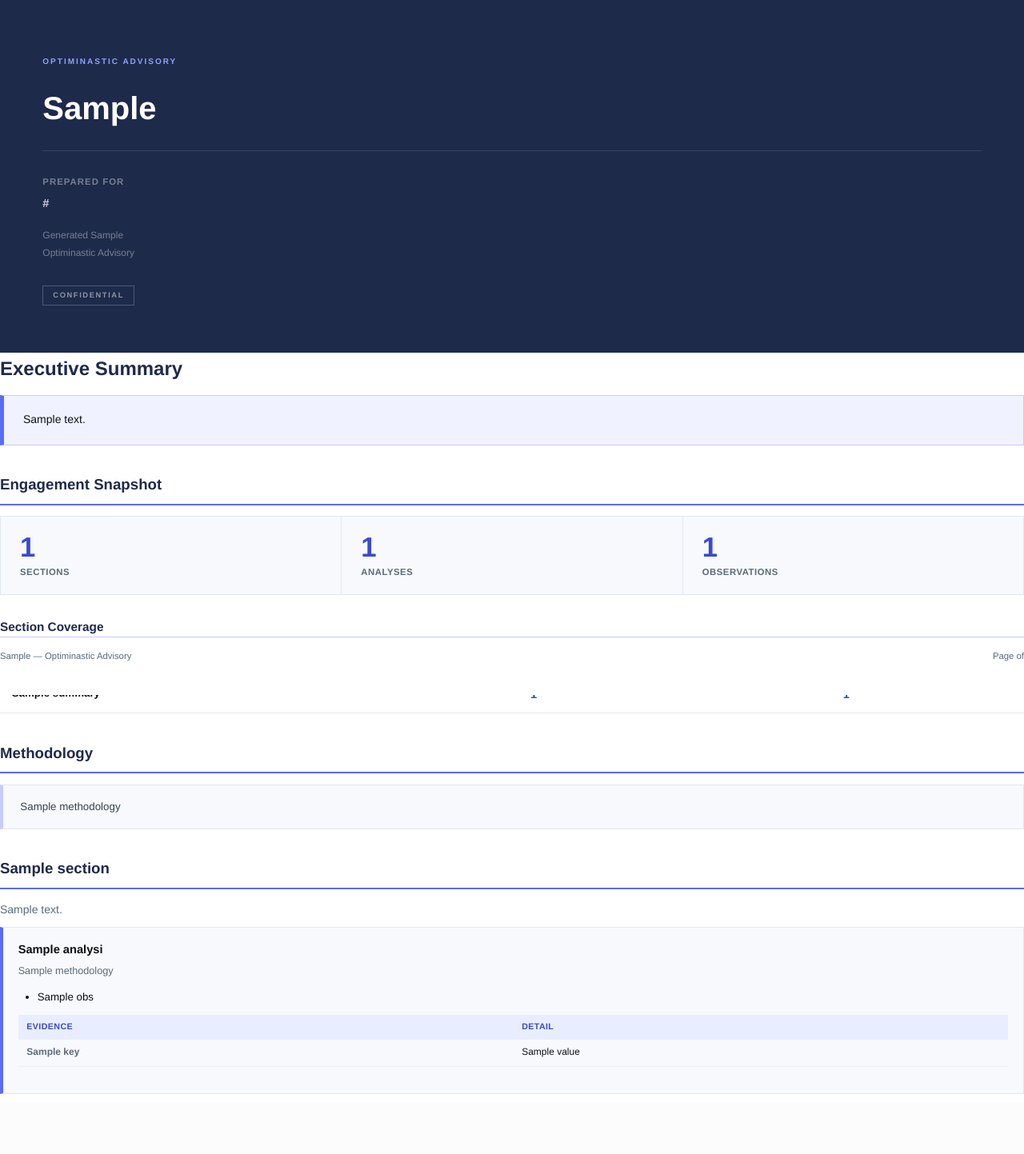
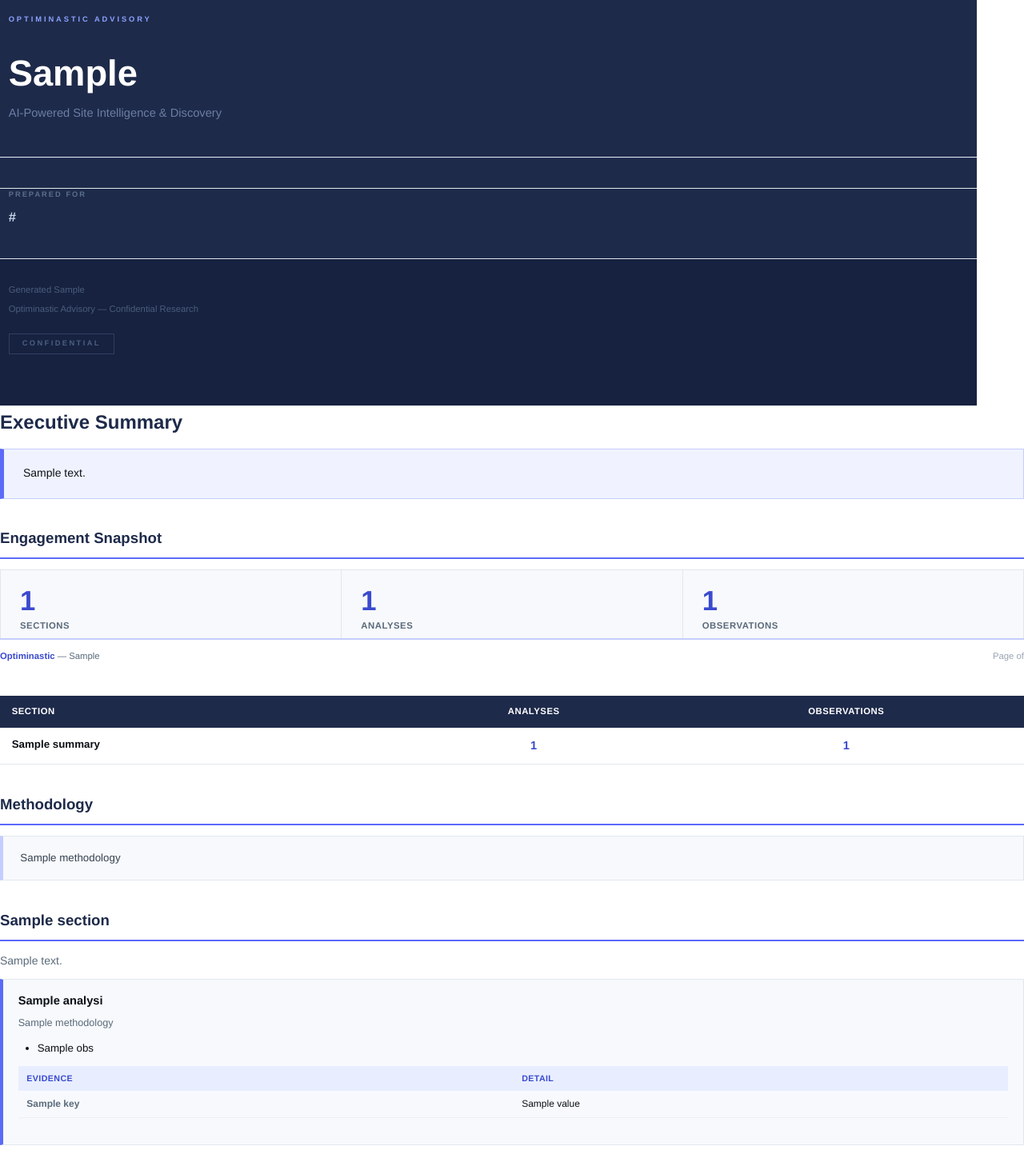
Before and after one commit to tech3-design/discover-engine, a Python web app: template app/templates/report.html in a window 1280 px wide; the page is wider, and only the part inside the window is pictured. Shown: that part at 80% size. Before the commit the page ends 1368 px from the top of that part, so only its background shows below. Run offline with Jinja, Linux system fonts and the light colour scheme; the template is opened without the code that fills it: most values are stand-ins (such as "Sample title", 1, 10 or a date in 2020).

Commit message:
solving bug

```diff
--- a/app/templates/report.html
+++ b/app/templates/report.html
@@ -6,7 +6,7 @@
   <style>
     @page {
       size: A4;
-      margin: 40pt 44pt 64pt 44pt;
+      margin: 40pt 44pt 56pt 44pt;
     }
 
     body {
@@ -18,85 +18,141 @@
       padding: 0;
     }
 
-    /* ── Repeating Page Footer ── */
+    /* ─────────────────────────────────────────────
+       REPEATING PAGE FOOTER
+       Moved to end of <body> so its in-flow render
+       does not appear before the cover.
+       position:fixed keeps it on every page.
+    ───────────────────────────────────────────── */
     .page-footer {
       position: fixed;
-      bottom: -52pt;
-      left: -44pt;
-      right: -44pt;
-      height: 44pt;
-      border-top: 1pt solid #C5CDFF;
+      bottom: -44pt;     /* 56pt bottom margin - 44pt footer height = 12pt from page edge */
+      left:   -44pt;     /* bleed into left margin */
+      right:  -44pt;     /* bleed into right margin */
+      height: 36pt;
       background-color: #ffffff;
-      padding: 10pt 44pt 0 44pt;
+      border-top: 1.5pt solid #C5CDFF;
+      padding: 8pt 44pt 0 44pt;
     }
-    .footer-table {
+    .footer-table { width: 100%; border: none; margin: 0; }
+    .footer-table td {
+      border: none; padding: 0;
+      font-size: 8.5pt; color: #5A6A7A; vertical-align: middle;
+    }
+    .footer-brand { font-weight: 600; color: #3A4ACF; }
+
+    /* ─────────────────────────────────────────────
+       COVER — table layout so xhtml2pdf renders ONE
+       solid background block, not fragmented boxes.
+       Child elements use padding-bottom, never margin,
+       to avoid white margin gaps.
+    ───────────────────────────────────────────── */
+
+    /* Accent strip: negative margins bleed to page edges */
+    .cover-accent-strip {
+      background-color: #5B6BF8;
+      height: 5pt;
+      margin: -40pt -44pt 0 -44pt;
+      padding: 0;
+      font-size: 0;
+      line-height: 0;
+    }
+
+    /* Main cover block — table approach for reliable bg rendering */
+    .cover-table {
       width: 100%;
-      border: none;
+      border-collapse: collapse;
+      margin: 0 -44pt;
+    }
+    .cover-main-cell {
+      background-color: #1E2A4A;
+      padding: 48pt 52pt 0 52pt;
+      vertical-align: top;
+    }
+    .cover-bottom-cell {
+      background-color: #172140;
+      padding: 22pt 52pt 48pt 52pt;
+      vertical-align: top;
+    }
+
+    /* Cover typography — padding-bottom for spacing, never margin */
+    .cover-eyebrow {
+      font-size: 7pt;
+      font-weight: 700;
+      letter-spacing: 2.2pt;
+      text-transform: uppercase;
+      color: #8BA3FF;
+      padding: 0 0 26pt 0;
       margin: 0;
     }
-    .footer-table td {
-      border: none;
-      padding: 0;
-      font-size: 8.5pt;
-      color: #5A6A7A;
-      vertical-align: middle;
-    }
-
-    /* ── Cover ── */
-    .cover {
-      background-color: #1E2A4A;
-      padding: 52pt 40pt 44pt 40pt;
-    }
-    .cover-eyebrow {
-      font-size: 7.5pt;
-      font-weight: 700;
-      letter-spacing: 1.5pt;
-      text-transform: uppercase;
-      color: #8BA3FF;
-      margin: 0 0 20pt 0;
-    }
     .cover-title {
-      font-size: 30pt;
+      font-size: 34pt;
       font-weight: 700;
       color: #ffffff;
-      line-height: 1.15;
-      margin: 0 0 10pt 0;
+      line-height: 1.12;
+      padding: 0 0 8pt 0;
+      margin: 0;
     }
-    .cover-divider {
-      border: none;
-      border-top: 1pt solid rgba(255,255,255,0.12);
-      margin: 22pt 0;
+    .cover-subtitle {
+      font-size: 11pt;
+      color: #6B7EA3;
+      font-weight: 400;
+      padding: 0 0 32pt 0;
+      margin: 0;
     }
-    .cover-for-label {
-      font-size: 8.5pt;
-      color: rgba(255,255,255,0.4);
+    /* Divider using a table row with border instead of <hr> */
+    .cover-rule-cell {
+      background-color: #1E2A4A;
+      border-bottom: 1pt solid #2A3B5E;
+      padding: 0;
+      height: 0;
+      font-size: 0;
+      line-height: 0;
+    }
+    .cover-spacer-cell {
+      background-color: #1E2A4A;
+      height: 28pt;
+      padding: 0;
+      font-size: 0;
+      line-height: 0;
+    }
+    .cover-for-cell {
+      background-color: #1E2A4A;
+      padding: 0 52pt 0 52pt;
+      vertical-align: top;
+    }
+    .cover-label {
+      font-size: 7pt;
+      color: #5A6F8C;
       text-transform: uppercase;
-      letter-spacing: 0.8pt;
+      letter-spacing: 1.5pt;
       font-weight: 700;
-      margin: 0 0 4pt 0;
+      padding: 0 0 5pt 0;
+      margin: 0;
     }
     .cover-url {
-      font-size: 11pt;
-      color: rgba(255,255,255,0.8);
+      font-size: 12.5pt;
+      color: #C8D5E8;
       font-weight: 600;
-      margin: 0 0 14pt 0;
       word-break: break-all;
+      padding: 0 0 28pt 0;
+      margin: 0;
     }
     .cover-meta {
-      font-size: 9pt;
-      color: rgba(255,255,255,0.4);
-      margin: 2pt 0;
+      font-size: 8.5pt;
+      color: #4A5E7A;
+      padding: 0 0 4pt 0;
+      margin: 0;
     }
     .cover-badge {
       display: inline-block;
-      border: 1pt solid rgba(255,255,255,0.22);
-      color: rgba(255,255,255,0.5);
+      border: 1pt solid #2E4060;
+      color: #4A6080;
       font-size: 7pt;
       font-weight: 700;
-      letter-spacing: 1.2pt;
+      letter-spacing: 1.8pt;
       text-transform: uppercase;
-      padding: 3pt 9pt;
-      margin-top: 20pt;
+      padding: 3pt 12pt;
     }
 
     /* ── Headings ── */
@@ -122,9 +178,7 @@
       margin: 18pt 0 7pt 0;
       padding: 0;
     }
-    p {
-      margin: 0 0 8pt 0;
-    }
+    p { margin: 0 0 8pt 0; }
 
     /* ── Executive Summary ── */
     .exec-summary {
@@ -139,9 +193,6 @@
     }
 
     /* ── Stats Snapshot ── */
-    .stats-table {
-      margin: 8pt 0 20pt 0;
-    }
     .stat-value {
       font-size: 26pt;
       font-weight: 700;
@@ -163,7 +214,7 @@
       width: 33%;
     }
 
-    /* ── Tables (shared) ── */
+    /* ── Tables ── */
     table {
       width: 100%;
       border-collapse: collapse;
@@ -186,9 +237,7 @@
       vertical-align: top;
       color: #0D1117;
     }
-    .row-even td {
-      background-color: #F7F9FC;
-    }
+    .row-even td { background-color: #F7F9FC; }
 
     /* ── Methodology ── */
     .methodology-block {
@@ -265,12 +314,8 @@
       color: #5A6A7A;
       font-weight: 600;
     }
-    .evidence-table td:last-child {
-      width: 72%;
-    }
-    .evidence-row-even td {
-      background-color: #F0F4FF;
-    }
+    .evidence-table td:last-child { width: 72%; }
+    .evidence-row-even td { background-color: #F0F4FF; }
     .evidence-truncated {
       font-size: 8.5pt;
       color: #5A6A7A;
@@ -293,39 +338,54 @@
 </head>
 <body>
 
-  <!-- ── Repeating Page Footer ── -->
-  <div class="page-footer">
-    <table class="footer-table">
-      <tr>
-        <td>{{ document_type }} &mdash; Optiminastic Advisory</td>
-        <td style="text-align: right;">Page <pdf:pagenumber> of <pdf:pagecount></td>
-      </tr>
-    </table>
-  </div>
+  <!-- ══════════════════════════════════════════
+       COVER PAGE
+       Uses table layout so xhtml2pdf renders a
+       single solid background — no fragmented boxes.
+  ═══════════════════════════════════════════ -->
 
-  <!-- ── Cover Page ── -->
-  <div class="cover">
-    <div class="cover-eyebrow">Optiminastic Advisory</div>
-    <div class="cover-title">{{ document_type }}</div>
-    <hr class="cover-divider">
-    <div class="cover-for-label">Prepared for</div>
-    <div class="cover-url">{{ url }}</div>
-    <div class="cover-meta">Generated {{ generated_at_display }}</div>
-    <div class="cover-meta">Optiminastic Advisory</div>
-    <div class="cover-badge">Confidential</div>
-  </div>
+  <!-- Brand-color accent strip bleeding to page edges -->
+  <div class="cover-accent-strip">&nbsp;</div>
+
+  <!-- Main dark cover block -->
+  <table class="cover-table">
+    <!-- ── Top content ── -->
+    <tr>
+      <td class="cover-main-cell">
+        <div class="cover-eyebrow">Optiminastic Advisory</div>
+        <div class="cover-title">{{ document_type }}</div>
+        <div class="cover-subtitle">AI-Powered Site Intelligence &amp; Discovery</div>
+      </td>
+    </tr>
+    <!-- ── Hairline divider ── -->
+    <tr><td class="cover-rule-cell"></td></tr>
+    <tr><td class="cover-spacer-cell"></td></tr>
+    <!-- ── "Prepared for" section ── -->
+    <tr>
+      <td class="cover-for-cell">
+        <div class="cover-label">Prepared for</div>
+        <div class="cover-url">{{ url }}</div>
+      </td>
+    </tr>
+    <!-- ── Bottom meta band ── -->
+    <tr>
+      <td class="cover-bottom-cell">
+        <div class="cover-meta">Generated {{ generated_at_display }}</div>
+        <div class="cover-meta" style="padding-bottom: 16pt;">Optiminastic Advisory &mdash; Confidential Research</div>
+        <div class="cover-badge">Confidential</div>
+      </td>
+    </tr>
+  </table>
 
   <div class="page-break"></div>
 
   <!-- ── Executive Summary ── -->
   <h1>Executive Summary</h1>
-  <div class="exec-summary">
-    {{ executive_summary }}
-  </div>
+  <div class="exec-summary">{{ executive_summary }}</div>
 
   <!-- ── Engagement Snapshot ── -->
   <h2>Engagement Snapshot</h2>
-  <table class="stats-table">
+  <table>
     <tbody>
       <tr>
         <td class="stat-cell">
@@ -367,9 +427,7 @@
   <!-- ── Methodology ── -->
   <div class="page-break"></div>
   <h2>Methodology</h2>
-  <div class="methodology-block">
-    {{ methodology }}
-  </div>
+  <div class="methodology-block">{{ methodology }}</div>
 
   <!-- ── Sections ── -->
   {% for section in sections %}
@@ -420,5 +478,20 @@
 
   {% endfor %}
 
+  <!-- ══════════════════════════════════════════
+       PAGE FOOTER — placed at end of body so its
+       in-flow render (xhtml2pdf quirk) falls at the
+       end of the last page, not the top of page 1.
+       position:fixed makes it repeat on every page.
+  ═══════════════════════════════════════════ -->
+  <div class="page-footer">
+    <table class="footer-table">
+      <tr>
+        <td><span class="footer-brand">Optiminastic</span> &mdash; {{ document_type }}</td>
+        <td style="text-align: right; color: #9AA5B4;">Page <pdf:pagenumber> of <pdf:pagecount></td>
+      </tr>
+    </table>
+  </div>
+
 </body>
 </html>
--- a/pyproject.toml
+++ b/pyproject.toml
@@ -47,6 +47,9 @@ dev = [
 requires = ["setuptools>=68.0"]
 build-backend = "setuptools.build_meta"
 
+[tool.setuptools.packages.find]
+exclude = ["reports"]
+
 [tool.pytest.ini_options]
 asyncio_mode = "auto"
 
```
Also changed, not shown: 3 other files.
